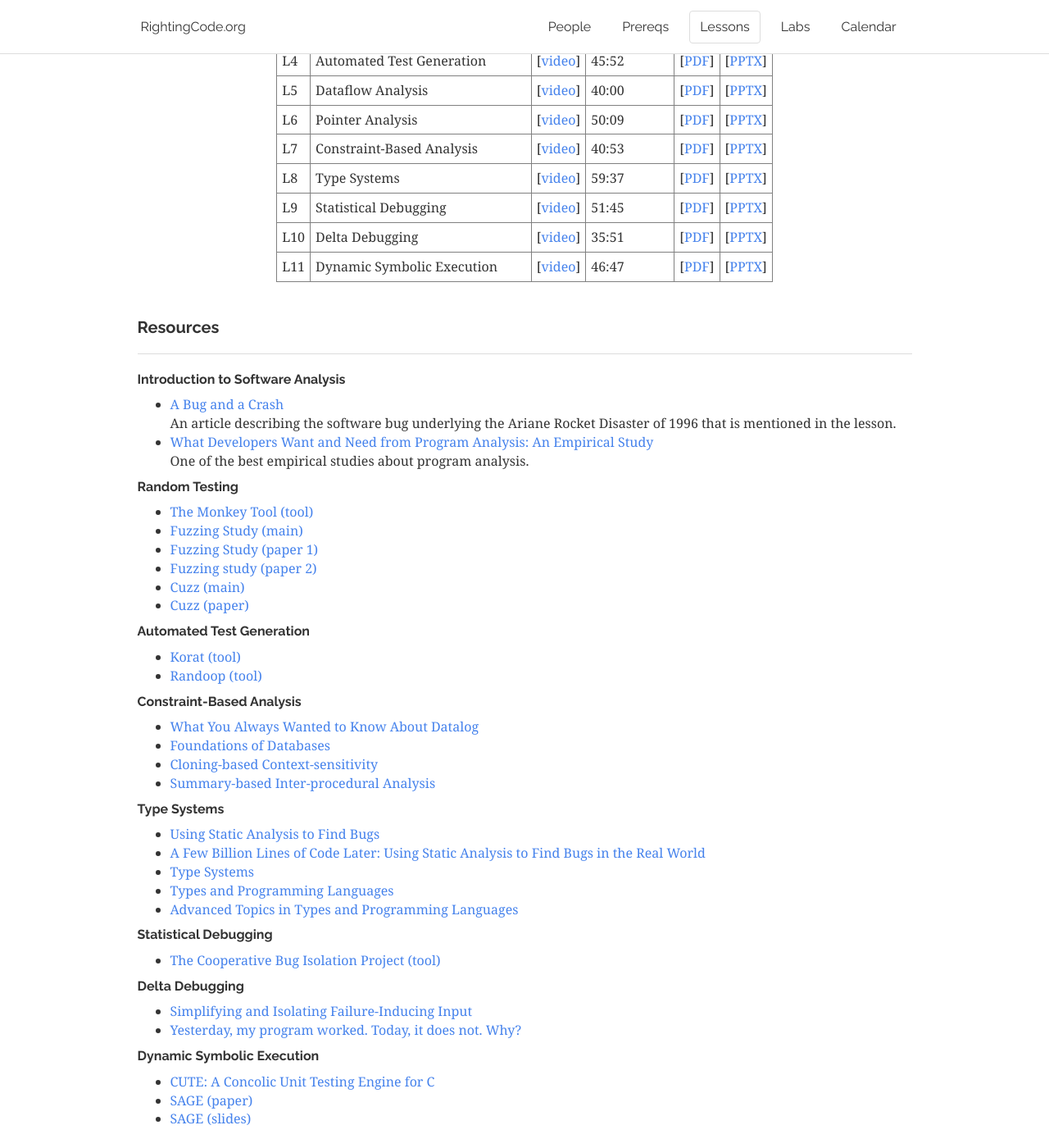
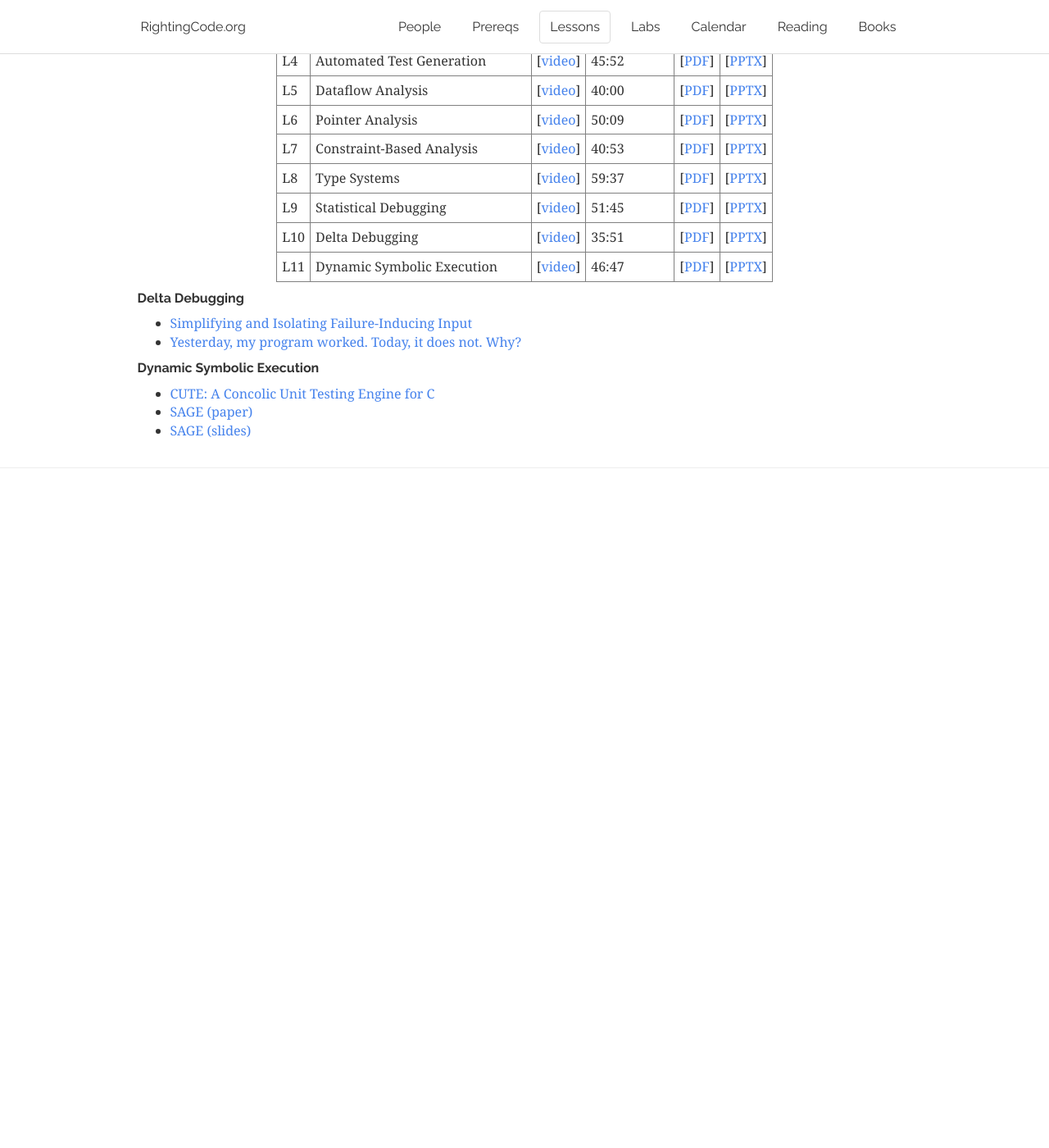
Before and after one commit to rightingcode/rightingcode.github.io, a Jekyll site: the page built from lessons.html, in a window 1280 px wide and 1400 px high, scrolled down 270 px. Shown: the whole window at 82% size. Built offline with Jekyll 4.4.1, drawn with Linux system fonts in a browser that asks for light colours; nearby versions of some CDN libraries; after the commit the page ends 900 px from its top, so only the background shows below that.

Commit message:
added books and reading

```diff
--- a/_config.yml
+++ b/_config.yml
@@ -13,4 +13,9 @@
           url: /labs.html
         - text: Calendar
           url: /calendar.html
+        - text: Reading
+          url: /reading.html
+        - text: Books
+          url: /books.html
+
 toolname: RightingCode
--- a/lessons.html
+++ b/lessons.html
@@ -38,56 +38,6 @@
   </div>
 </div>
 
-<div class='row'>
-    <div class="col-md-12">
-	<div class = 'page-header' style="col-lg-12"><h4>Resources</h4></div>
-  <h5>Introduction to Software Analysis</h5>
-  <ul>
-    <li><a href="http://www.around.com/ariane.html">A Bug and a Crash</a><br>
-		An article describing the software bug underlying the Ariane Rocket Disaster of 1996 that is mentioned in the lesson.
-	</li>
-	<li>
-		<a
-href="https://www.microsoft.com/en-us/research/uploads/prod/2016/07/What-Developers-Want-and-Need-from-Program-Analysis-An-Empirical-Study.pdf">What
-Developers Want and Need from Program Analysis: An Empirical Study</a><br>
-		One of the best empirical studies about program analysis.
-	</li>
-  </ul>
-  <h5>Random Testing</h5>
-  <ul>
-    <li><a href="http://developer.android.com/tools/help/monkey.html ">The Monkey Tool (tool)</a></li>
-    <li><a href="http://pages.cs.wisc.edu/~bart/fuzz/fuzz.html">Fuzzing Study (main)</a></li>
-    <li><a href="ftp://ftp.cs.wisc.edu/par-distr-sys/technical_papers/fuzz.pdf">Fuzzing Study (paper 1)</a></li>
-    <li><a href="ftp://ftp.cs.wisc.edu/paradyn/technical_papers/fuzz-revisited.pdf">Fuzzing study (paper 2)</a></li>
-    <li><a href="http://research.microsoft.com/en-us/projects/cuzz/">Cuzz (main)</a></li>
-    <li><a href="http://research.microsoft.com/pubs/118655/asplos277-pct.pdf">Cuzz (paper)</a></li>
-  </ul>
-  <h5>Automated Test Generation</h5>
-  <ul>
-    <li><a href="http://mir.cs.illinois.edu/marinov/publications/BoyapatiETAL02Korat.pdf">Korat (tool)</a></li>
-    <li><a href="http://research.microsoft.com/pubs/76578/randoop-tr.pdf">Randoop (tool)</a></li>
-  </ul>
-  <h5>Constraint-Based Analysis</h5>
-  <ul>
-    <li><a href="http://www.utdallas.edu/~gupta/courses/acl/papers/datalog-paper.pdf">What You Always Wanted to Know
-About Datalog</a></li>
-    <li><a href="http://webdam.inria.fr/Alice/">Foundations of Databases</a></li>
-    <li><a href="https://suif.stanford.edu/papers/pldi04.pdf">Cloning-based Context-sensitivity</a></li>
-    <li><a href="https://research.cs.wisc.edu/wpis/papers/popl95.pdf">Summary-based Inter-procedural Analysis</a></li>
-  </ul>
-  <h5>Type Systems</h5>
-  <ul>
-    <li><a href="http://ieeexplore.ieee.org/xpls/abs_all.jsp?arnumber=4602670&tag=1">Using Static Analysis to Find
-Bugs</a></li>
-    <li><a href="https://dl.acm.org/citation.cfm?id=1646374">A Few Billion Lines of Code Later: Using Static Analysis to
-Find Bugs in the Real World</a></li>
-    <li><a href="http://lucacardelli.name/Papers/TypeSystems.pdf">Type Systems</a></li>
-    <li><a href="https://www.cis.upenn.edu/~bcpierce/tapl">Types and Programming Languages</a></li>
-    <li><a href="https://www.cis.upenn.edu/~bcpierce/attapl">Advanced Topics in Types and Programming Languages</a></li>
-  </ul>
-  <h5>Statistical Debugging</h5>
-  <ul>
-    <li><a href="http://research.cs.wisc.edu/cbi/">The Cooperative Bug Isolation Project (tool)</a></li>
   </ul>
   <h5>Delta Debugging</h5>
   <ul>
--- /dev/null
+++ b/reading/10.html
@@ -0,0 +1,4 @@
+<ul>
+    <li><a href="https://www.st.cs.uni-saarland.de/publications/files/zeller-tse-2002.pdf">Simplifying and Isolating Failure-Inducing Input</a></li>
+    <li><a href="https://www.st.cs.uni-saarland.de/publications/files/zeller-esec-1999.pdf">Yesterday, my program worked. Today, it does not. Why?</a></li>
+</ul>
--- /dev/null
+++ b/reading/11.html
@@ -0,0 +1,6 @@
+<ul>
+    <li><a href="http://mir.cs.illinois.edu/marinov/publications/SenETAL05CUTE.pdf">CUTE: A Concolic Unit Testing Engine
+for C</a></li>
+    <li><a href="https://patricegodefroid.github.io/public_psfiles/ndss2008.pdf">SAGE (paper)</a></li>
+    <li><a href="https://patricegodefroid.github.io/public_psfiles/talk-spin2009.pdf">SAGE (slides)</a></li>
+</ul>
--- /dev/null
+++ b/reading/6.html
@@ -0,0 +1,5 @@
+<ol>
+    <li><a href="https://yanniss.github.io/points-to-tutorial15.pdf">Pointer Analysis</a>, Foundations and Trends in Programming Languages, 2015 <br>
+        <i>Recent survey of pointer analysis.</i>
+    </li>
+</ol>
--- /dev/null
+++ b/reading/9.html
@@ -0,0 +1,3 @@
+<ul>
+	<li><a href="http://research.cs.wisc.edu/cbi/">The Cooperative Bug Isolation Project (tool)</a></li>
+</ul>
```
Also changed, not shown: books.html (added, +39 -0 lines), reading.html (added, +21 -0 lines), reading/1.html (added, +43 -0 lines), reading/2.html (added, +11 -0 lines), reading/3.html (added, +39 -0 lines), reading/4.html (added, +10 -0 lines), reading/7.html (added, +8 -0 lines), reading/8.html (added, +7 -0 lines), reading/5.html (added).
